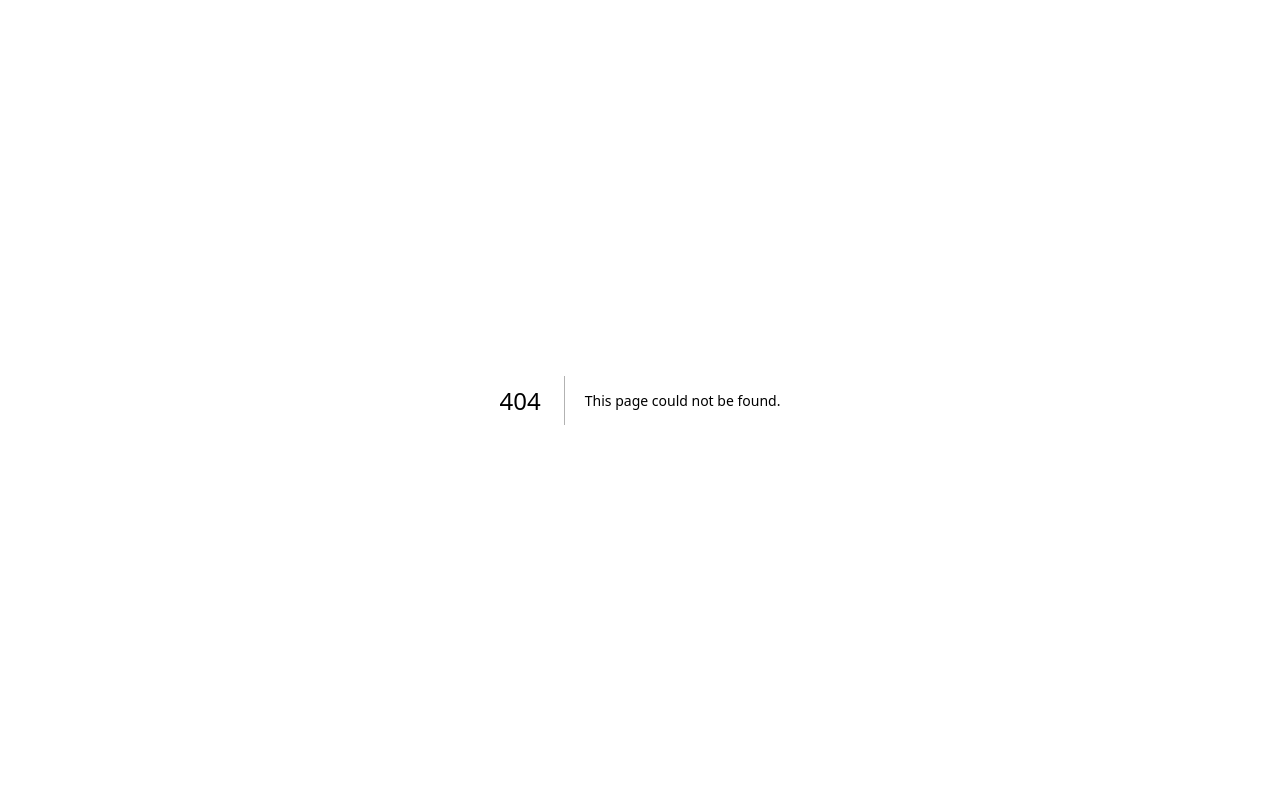
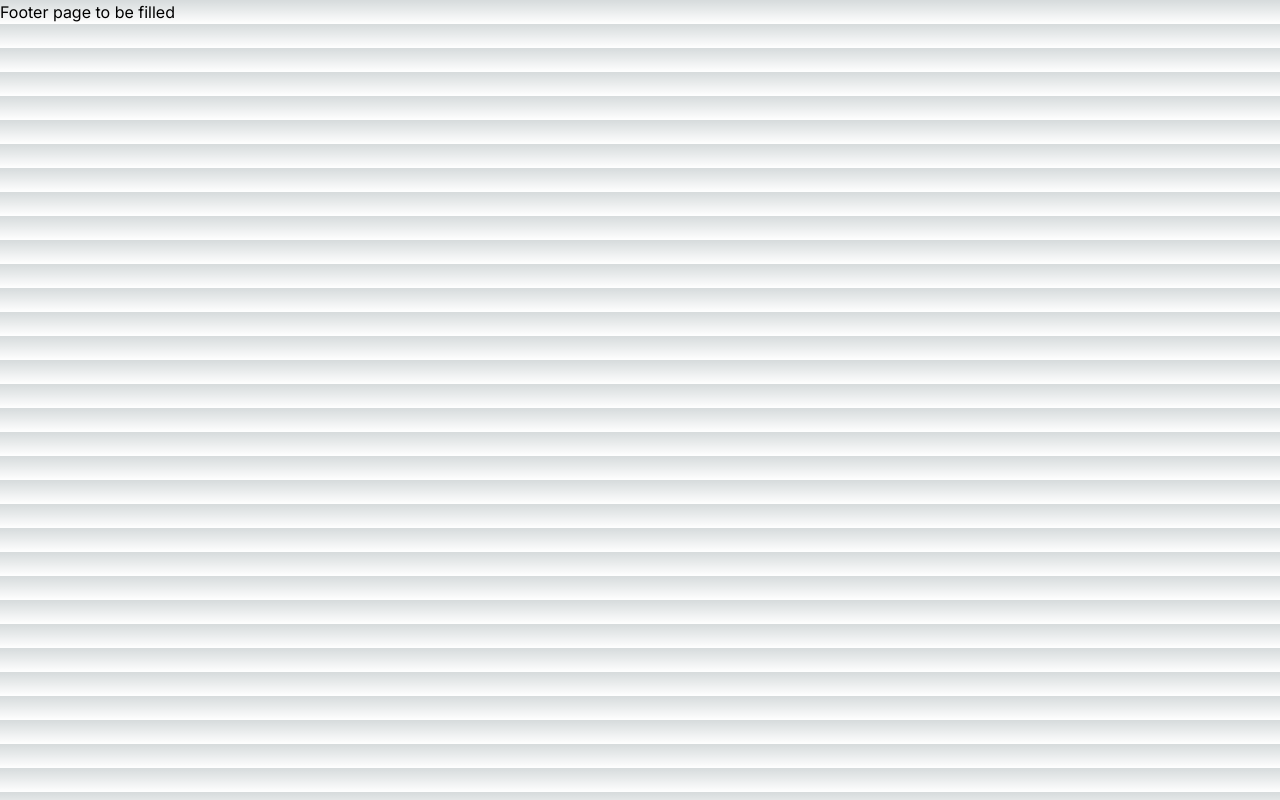
Before and after one commit to Kurtis1955/portweb, a Next.js app: page /components/footer in a window 1280 px wide. Before the commit this address had no page. Built offline with nearby package versions, Linux system fonts and the light colour scheme.

Commit message:
Create page.js

```diff
--- /dev/null
+++ b/app/components/footer/page.js
@@ -0,0 +1,11 @@
+import React from 'react'
+
+const FooterPage = () => {
+  return (
+    <div>
+        Footer page to be filled
+    </div>
+  )
+}
+
+export default FooterPage;
```
